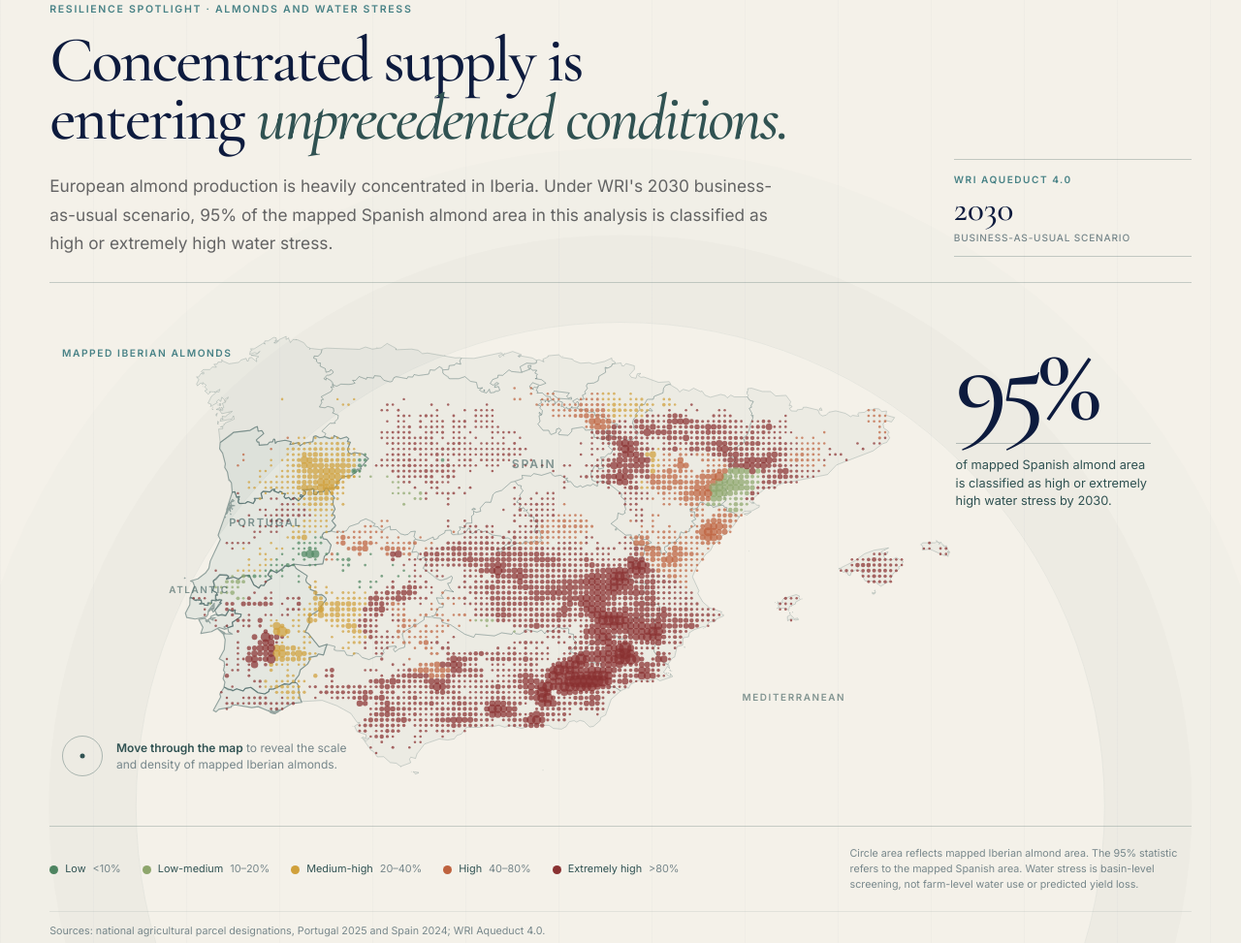
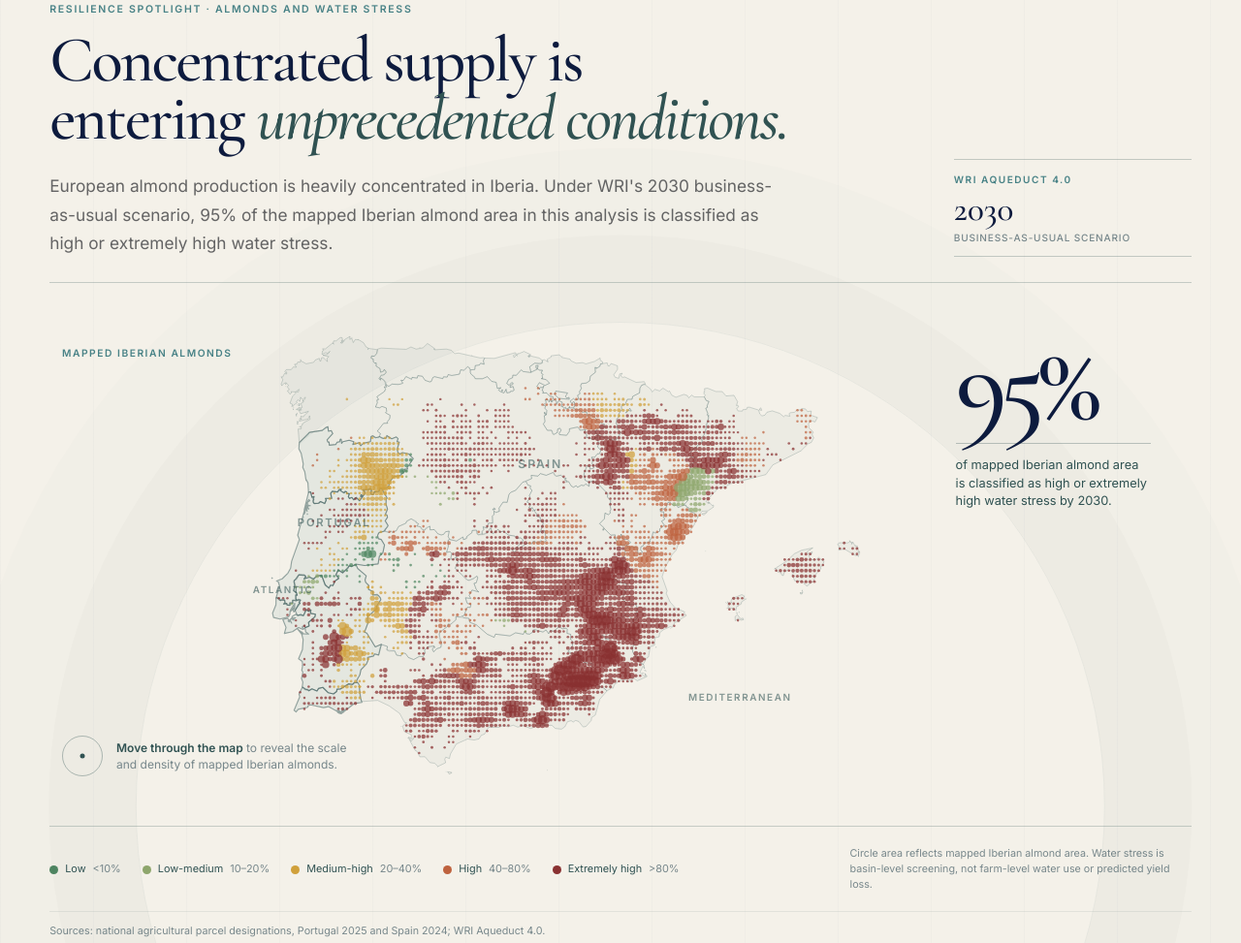
Before and after one commit to lukgor130/verrio, a plain HTML site: page index.html in a window 1280 px wide. Shown: the part 889-1862 px from the top of the page at 97% size. Drawn offline with nearby package versions, Linux system fonts and the light colour scheme.

Commit message:
Update Iberian risk map projection and wording

```diff
--- a/index.html
+++ b/index.html
@@ -100,7 +100,7 @@
           <p class="eyebrow">Resilience spotlight · almonds and water stress</p>
           <h2 id="risk-title">Concentrated supply is entering <em>unprecedented conditions.</em></h2>
           <p class="risk-story-intro">
-            European almond production is heavily concentrated in Iberia. Under WRI's 2030 business-as-usual scenario, 95% of the mapped Spanish almond area in this analysis is classified as high or extremely high water stress.
+            European almond production is heavily concentrated in Iberia. Under WRI's 2030 business-as-usual scenario, 95% of the mapped Iberian almond area in this analysis is classified as high or extremely high water stress.
           </p>
         </div>
 
@@ -123,7 +123,7 @@
 
         <div class="risk-map-stat" aria-live="polite">
           <strong>95%</strong>
-          <span>of mapped Spanish almond area is classified as high or extremely high water stress by 2030.</span>
+          <span>of mapped Iberian almond area is classified as high or extremely high water stress by 2030.</span>
         </div>
 
         <div class="risk-interaction-cue" data-cue>
@@ -141,7 +141,7 @@
           <span><i class="risk-extreme"></i>Extremely high <small>&gt;80%</small></span>
         </div>
         <p class="risk-method-note">
-          Circle area reflects mapped Iberian almond area. The 95% statistic refers to the mapped Spanish area. Water stress is basin-level screening, not farm-level water use or predicted yield loss.
+          Circle area reflects mapped Iberian almond area. Water stress is basin-level screening, not farm-level water use or predicted yield loss.
         </p>
         <p class="risk-source-note">
           Sources: national agricultural parcel designations, Portugal 2025 and Spain 2024; WRI Aqueduct 4.0.
@@ -149,7 +149,7 @@
       </footer>
 
       <p class="accessible-summary">
-        This resilience spotlight uses almonds and water stress as one example of concentrated supply-chain exposure. Under the 2030 business-as-usual scenario, 95% of mapped Spanish almond area is classified as high or extremely high water stress.
+        This resilience spotlight uses almonds and water stress as one example of concentrated supply-chain exposure. Under the 2030 business-as-usual scenario, 95% of mapped Iberian almond area is classified as high or extremely high water stress.
       </p>
     </section>
 
@@ -170,7 +170,7 @@
         <article data-reveal>
           <span>02 · Validate</span>
           <h3>Separate regional exposure from farm performance.</h3>
-          <p>Combine basin context with field data, traceability and production practice.</p>
+          <p>Combine regional risk exposure with field data, traceability and production practice.</p>
         </article>
         <article data-reveal>
           <span>03 · Improve</span>
--- a/risk-field.js
+++ b/risk-field.js
@@ -60,20 +60,26 @@ function createProjection(mapWidth, mapHeight) {
   const isMobile = mapWidth < 620;
   const bounds = [-9.85, 35.55, 4.45, 44.05];
   const [minLon, minLat, maxLon, maxLat] = bounds;
+  // Longitude degrees narrow with latitude. Correcting by the midpoint cosine
+  // avoids the horizontal stretch produced by plotting raw lon/lat degrees.
+  const standardLatitude = ((minLat + maxLat) / 2) * Math.PI / 180;
+  const longitudeScale = Math.cos(standardLatitude);
+  const projectedWidth = (maxLon - minLon) * longitudeScale;
+  const projectedHeight = maxLat - minLat;
   const padding = isMobile
     ? { left: 13, right: 13, top: 116, bottom: 72 }
     : { left: mapWidth * .075, right: mapWidth * .17, top: 35, bottom: 40 };
   const scale = Math.min(
-    (mapWidth - padding.left - padding.right) / (maxLon - minLon),
-    (mapHeight - padding.top - padding.bottom) / (maxLat - minLat)
+    (mapWidth - padding.left - padding.right) / projectedWidth,
+    (mapHeight - padding.top - padding.bottom) / projectedHeight
   );
-  const contentWidth = (maxLon - minLon) * scale;
-  const contentHeight = (maxLat - minLat) * scale;
+  const contentWidth = projectedWidth * scale;
+  const contentHeight = projectedHeight * scale;
   const offsetX = padding.left + (mapWidth - padding.left - padding.right - contentWidth) / 2;
   const offsetY = padding.top + (mapHeight - padding.top - padding.bottom - contentHeight) / 2;
 
   return ([lon, lat]) => [
-    offsetX + (lon - minLon) * scale,
+    offsetX + (lon - minLon) * longitudeScale * scale,
     mapHeight - offsetY - (lat - minLat) * scale,
   ];
 }
```
